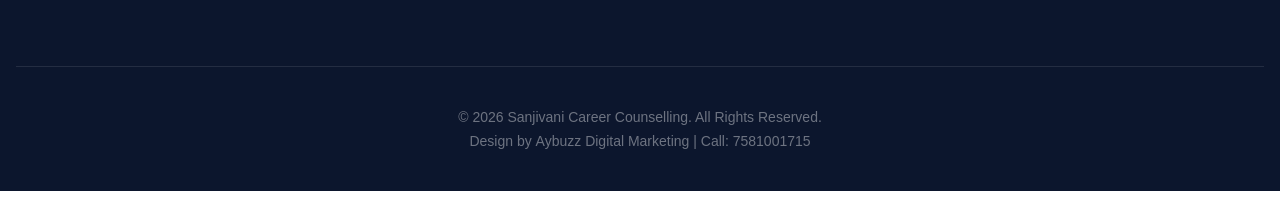
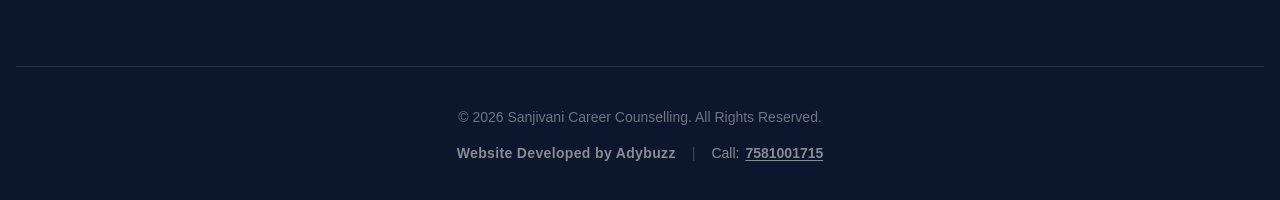
Before and after one commit to adytech2001-source/sanjivni, a React (Vite) app: page /#/contact in a window 1280 px wide. Shown: the part 2129-2329 px from the top of the page. Built offline with nearby package versions, Linux system fonts and the light colour scheme.

Commit message:
refactor(ui): update footer credits and testimonial images
Improve developer credit visibility in footer and update testimonial profiles with official assets.

```diff
--- a/src/components/Footer.tsx
+++ b/src/components/Footer.tsx
@@ -121,11 +121,25 @@ export function Footer() {
           </div>
         </div>
 
-        <div className="pt-10 border-t border-white/10 text-center text-white/40 text-sm flex flex-col items-center gap-1">
+        <div className="pt-10 border-t border-white/10 text-center text-white/40 text-sm flex flex-col items-center gap-2">
           <p>© 2026 Sanjivani Career Counselling. All Rights Reserved.</p>
-          <p>
-            Design by <a href="tel:7581001715" className="hover:text-brand-light-blue transition-colors font-medium">Aybuzz Digital Marketing</a> | Call: <a href="tel:7581001715" className="hover:text-brand-light-blue transition-colors">7581001715</a>
-          </p>
+          <div className="mt-2 flex flex-col sm:flex-row items-center gap-2 sm:gap-4 text-white/50 text-xs sm:text-sm">
+            <a
+              href="https://adybuzz.com"
+              target="_blank"
+              rel="noreferrer"
+              className="hover:text-brand-light-blue transition-colors font-semibold tracking-wide"
+            >
+              Website Developed by Adybuzz
+            </a>
+            <span className="hidden sm:inline text-white/20">|</span>
+            <a
+              href="tel:7581001715"
+              className="hover:text-brand-light-blue transition-colors flex items-center gap-1.5"
+            >
+              Call: <span className="font-semibold underline underline-offset-2">7581001715</span>
+            </a>
+          </div>
         </div>
       </div>
     </footer>
--- a/src/components/Testimonials.tsx
+++ b/src/components/Testimonials.tsx
@@ -71,14 +71,14 @@ const testimonials = [
     course: "Future Professional",
     text: "Career ke liye best decision lene me help mili.",
     rating: 5,
-    image: "https://images.unsplash.com/photo-1500648767791-00dcc994a43e?q=80&w=200&h=200&auto=format&fit=crop"
+    image: "https://res.cloudinary.com/dmyryvwos/image/upload/v1780498068/YASHWARDHAN_PURI_jsqs99.png"
   },
   {
     name: "Aman Rupesh Ramteke",
     course: "Medical Aspirant",
     text: "Mujhe kaafi clarity mili future ke liye.",
     rating: 5,
-    image: "https://images.unsplash.com/photo-1542343633-ce3256121f03?q=80&w=200&h=200&auto=format&fit=crop"
+    image: "https://res.cloudinary.com/dmyryvwos/image/upload/v1780498069/AMAN_brnmlt.png"
   },
   {
     name: "Riya Yesharam Dhabale",
@@ -120,7 +120,7 @@ const testimonials = [
     course: "Career Aspirant",
     text: "Clear roadmap diya gaya career ka.",
     rating: 5,
-    image: "https://images.unsplash.com/photo-1651008376811-b90baee60c1f?q=80&w=200&h=200&auto=format&fit=crop"
+    image: "https://res.cloudinary.com/dmyryvwos/image/upload/v1780498068/YASHWARDHAN_PURI_jsqs99.png"
   },
   {
     name: "Anshika Yopendrsingh Tembhre",
```
